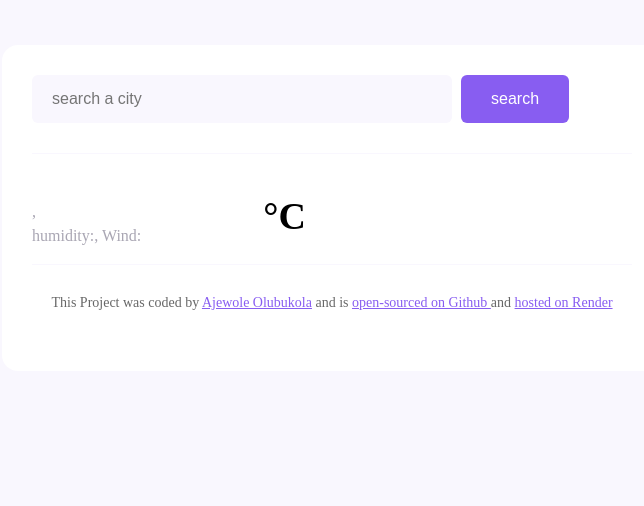
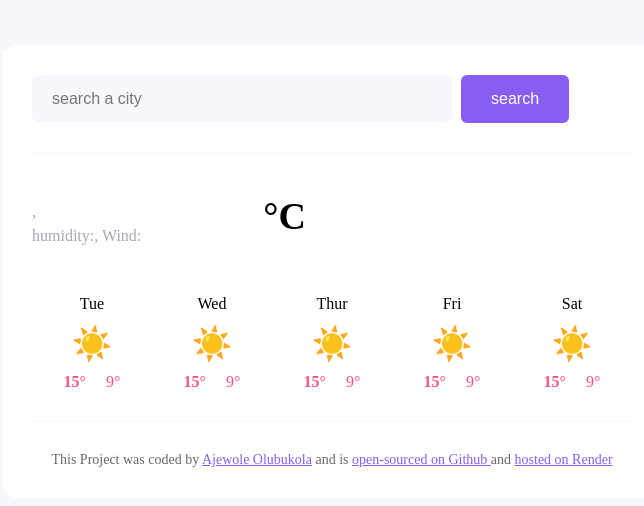
Before and after one commit to DevAnny11/forecast-app, a plain HTML site: page index.html in a window 1280 px wide. Shown: the whole page, without its empty margins (308-952 px from the left). Drawn offline with nearby package versions, Linux system fonts and the light colour scheme; no server answers.

Commit message:
I Inject forecast HTML from javascript

```diff
--- a/index.html
+++ b/index.html
@@ -32,6 +32,11 @@
        <div class="weather-app-temperature" id="temperature">  </div>
        <div class="weather-app-unit"> °C </div>
        </div>
+
+        <div>
+        <div class="weather-forecast" id="forecast"> </div>
+      </main>
+
     <footer>
         This Project was coded by
         <a href => Ajewole Olubukola</a> and is <a href> open-sourced on Github </a> and <a href>hosted on Render</a>
--- a/src/index.js
+++ b/src/index.js
@@ -51,8 +51,34 @@ function handleSearchSubmit(event) {
   searchCity(searchInput.value);
 }
 
+function displayForecast() {
+  let days = ["Tue", "Wed", "Thur", "Fri", "Sat"];
+  let forecastHtml = "";
+
+  days.forEach(function (day) {
+    forecastHtml =
+      forecastHtml +
+      `
+<div class="weather-forecast-day">
+            <div class="weather-forecast-date">${day}</div>
+            <div class="weather-forecast-icon">☀️</div>
+            <div class="weather-forecast-temperatures">
+              <div class="weather-forecast-temperature">
+                <strong>15°</strong>
+              </div>
+              <div class="weather-forecast-temperature">9°</div>
+            </div>
+          </div>
+   `;
+  });
+
+  let forecastElement = document.querySelector("#forecast");
+  forecastElement.innerHTML = forecastHtml;
+}
+
 let searchFormElement = document.querySelector("#search-form");
 
 searchFormElement.addEventListener("submit", handleSearchSubmit);
 
 searchCity("paris");
+displayForecast();
--- a/src/style.css
+++ b/src/style.css
@@ -83,6 +83,34 @@ main {
   justify-content: 30px 0;
 }
 
+.weather-forecast {
+  display: flex;
+  justify-content: space-around;
+  margin-top: 30px;
+}
+
+.weather-forecast-date {
+  text-align: center;
+  font-size: 16px;
+  line-height: 20px;
+  margin-bottom: 10px;
+}
+.weather-forecast-icon {
+  text-align: center;
+  font-size: 33px;
+}
+.weather-forecast-temperatures {
+  text-align: center;
+  color: #f65282;
+  margin-top: 10px;
+  display: flex;
+  justify-content: center;
+}
+
+.weather-forecast-temperature {
+  padding: 0 10px;
+}
+
 footer {
   border-top: 1px solid #f9f7fe;
   padding: 30px 0 0 0;
```
